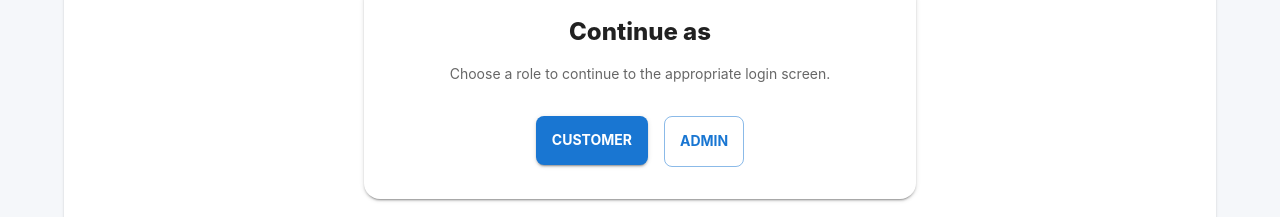
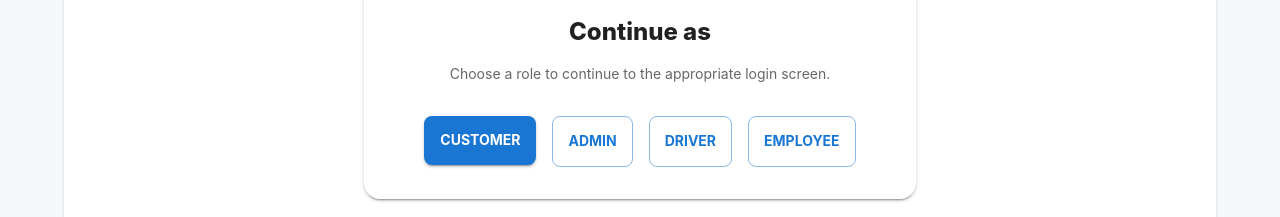
Before and after one commit to DarshanaChinthaka/Laundry-Pickup-Delivery-Management-System-, a React (Create React App) app in the folder Frontend/: page /choose-role in a window 1280 px wide. Shown: the part 249-466 px from the top of the page. Built offline with nearby package versions, Linux system fonts and the light colour scheme.

Commit message:
feat(auth): add driver and employee role options to ChooseRole

```diff
--- a/Frontend/src/pages/ChooseRole.js
+++ b/Frontend/src/pages/ChooseRole.js
@@ -35,6 +35,30 @@ export default function ChooseRole(){
               Admin
             </Button>
           </Grid>
+
+          <Grid item xs={12} sm={6}>
+            <Button
+              fullWidth
+              variant="outlined"
+              color="primary"
+              onClick={() => navigate('/login?role=driver')}
+              sx={{ py: 1.5, fontWeight: 700 }}
+            >
+              Driver
+            </Button>
+          </Grid>
+
+          <Grid item xs={12} sm={6}>
+            <Button
+              fullWidth
+              variant="outlined"
+              color="primary"
+              onClick={() => navigate('/login?role=employee')}
+              sx={{ py: 1.5, fontWeight: 700 }}
+            >
+              Employee
+            </Button>
+          </Grid>
         </Grid>
       </Paper>
     </Container>
```
